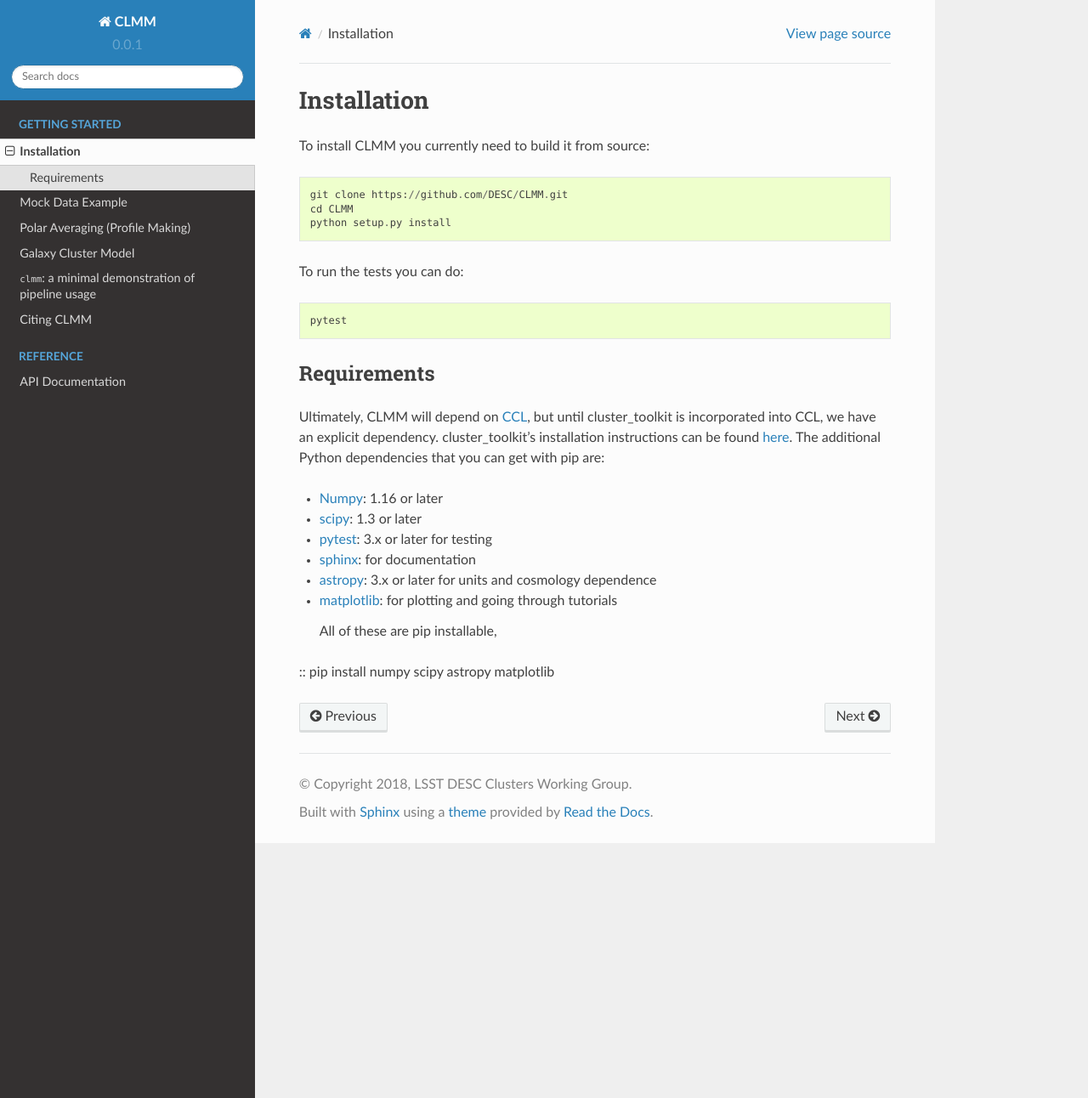
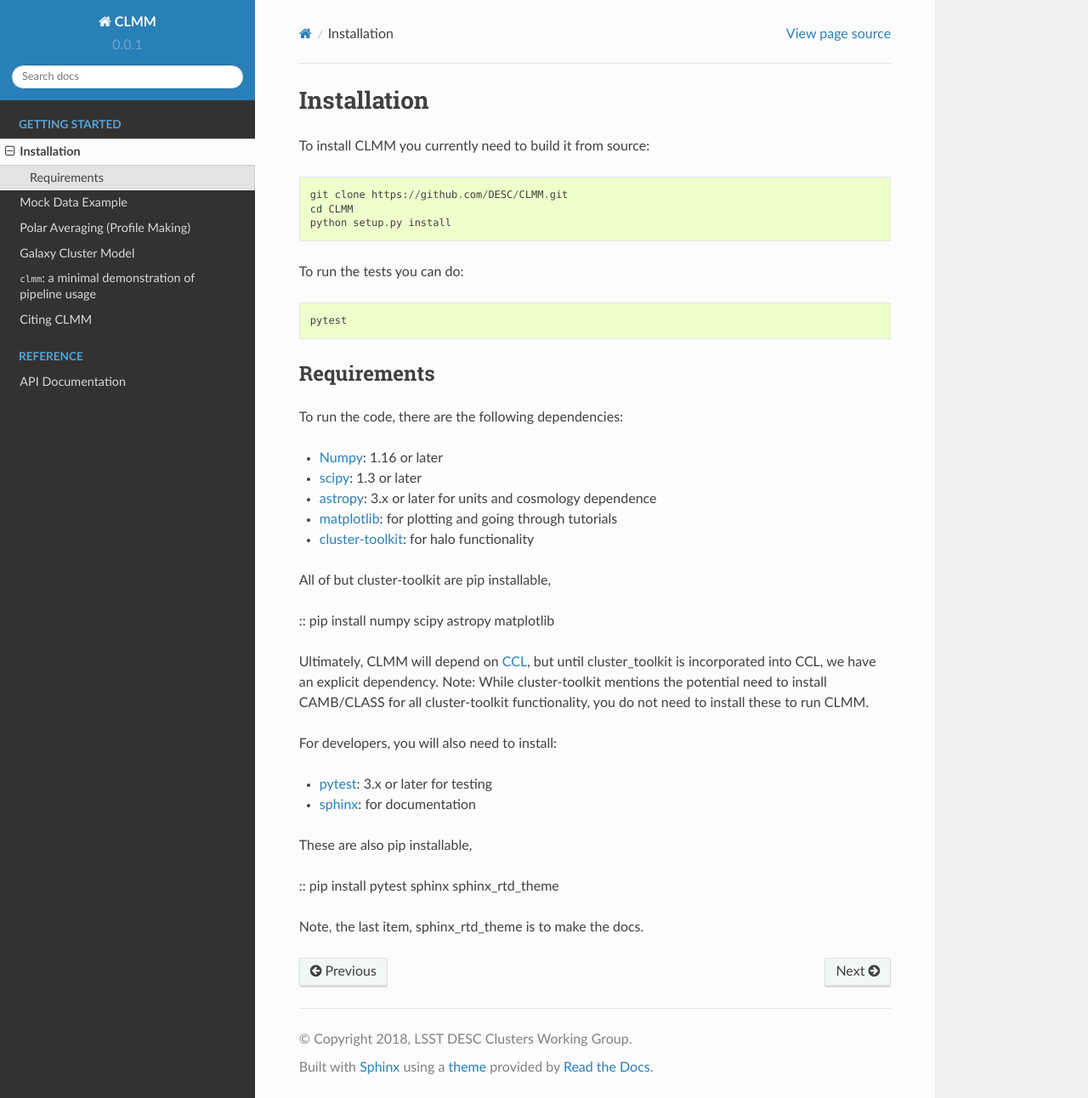
Before and after one commit to LSSTDESC/CLMM, a Sphinx documentation site: the page built from docs/source/installation.rst, in a window 1280 px wide and 1292 px high. Shown: the whole window at 85% size. Built offline with Sphinx 7.4.7 and the Read the Docs theme 2.0.0, drawn with Linux system fonts in a browser that asks for light colours; pages that are not in the unit, such as notebooks, are missing from menus.

Commit message:
Move cluster toolkit to dependencies list, added disclaimer for no need of CLASS/CAMB, and separated dependencies for contributors/developers.

```diff
--- a/docs/source/installation.rst
+++ b/docs/source/installation.rst
@@ -14,22 +14,38 @@ To run the tests you can do::
 
 Requirements
 ============
-Ultimately, CLMM will depend on `CCL <https://github.com/LSSTDESC/CCL>`_, but until cluster_toolkit is incorporated into CCL, we have an explicit dependency. cluster_toolkit's installation instructions can be found `here <https://cluster-toolkit.readthedocs.io/en/latest/source/installation.html>`_.  The additional Python dependencies that you can get with pip are:
+
+To run the code, there are the following dependencies:
 
 - `Numpy <http://www.numpy.org/>`_: 1.16 or later
 
 - `scipy <http://www.numpy.org/>`_: 1.3 or later
 
+- `astropy <https://www.astropy.org/>`_: 3.x or later for units and cosmology dependence
+
+- `matplotlib <https://matplotlib.org/>`_: for plotting and going through tutorials
+
+- `cluster-toolkit <https://cluster-toolkit.readthedocs.io/en/latest/source/installation.html>`_: for halo functionality
+
+All of but cluster-toolkit are pip installable,
+
+::
+pip install numpy scipy astropy matplotlib
+::
+
+Ultimately, CLMM will depend on `CCL <https://github.com/LSSTDESC/CCL>`_, but until cluster_toolkit is incorporated into CCL, we have an explicit dependency.  Note: While cluster-toolkit mentions the potential need to install CAMB/CLASS for all cluster-toolkit functionality, you do not need to install these to run CLMM.
+
+
+For developers, you will also need to install:
+
 - `pytest <https://docs.pytest.org/en/latest/>`_: 3.x or later for testing
 
 - `sphinx <https://www.sphinx-doc.org/en/master/usage/installation.html>`_: for documentation
 
-- `astropy <https://www.astropy.org/>`_: 3.x or later for units and cosmology dependence
-
-- `matplotlib <https://matplotlib.org/>`_: for plotting and going through tutorials
-
-  All of these are pip installable,
+These are also pip installable,
 
 ::
-pip install numpy scipy astropy matplotlib
-   ::
+pip install pytest sphinx sphinx_rtd_theme
+::
+
+Note, the last item, sphinx_rtd_theme is to make the docs.
```
